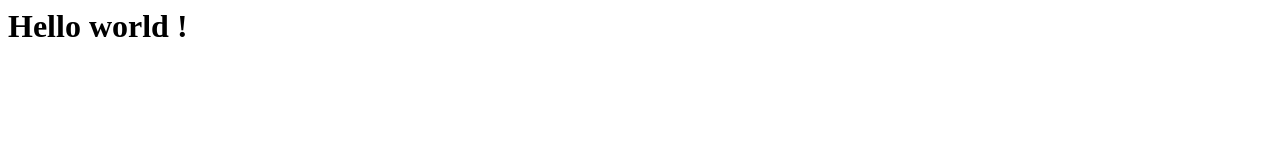
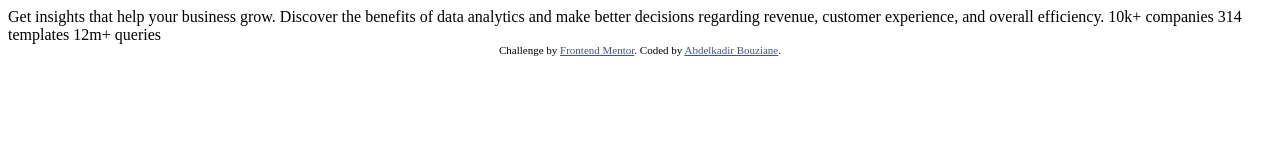
Before and after one commit to abdelkadir-bouziane/Stats-preview-card-component, a plain HTML site: page index.html in a window 1280 px wide. Drawn offline with Linux system fonts and the light colour scheme.

Commit message:
basic html

```diff
--- a/index.html
+++ b/index.html
@@ -1 +1,33 @@
-<h1>Hello world !</h1>
+<!DOCTYPE html>
+<html lang="en">
+<head>
+  <meta charset="UTF-8">
+  <meta name="viewport" content="width=device-width, initial-scale=1.0"> <!-- displays site properly based on user's device -->
+
+  <link rel="icon" type="image/png" sizes="32x32" href="./images/favicon-32x32.png">
+
+  <title>Frontend Mentor | Stats preview card component</title>
+
+  <!-- Feel free to remove these styles or customise in your own stylesheet 👍 -->
+  <style>
+    .attribution { font-size: 11px; text-align: center; }
+    .attribution a { color: hsl(228, 45%, 44%); }
+  </style>
+</head>
+<body>
+
+  Get insights that help your business grow.
+
+  Discover the benefits of data analytics and make better decisions regarding revenue, customer
+  experience, and overall efficiency.
+
+  10k+ companies
+  314 templates
+  12m+ queries
+
+  <div class="attribution">
+    Challenge by <a href="https://www.frontendmentor.io?ref=challenge" target="_blank">Frontend Mentor</a>.
+    Coded by <a href="#">Abdelkadir Bouziane</a>.
+  </div>
+</body>
+</html>
```
Also changed, not shown: images/favicon-32x32.png (added), images/image-header-desktop.jpg (added), images/image-header-mobile.jpg (added), 1 other file.
